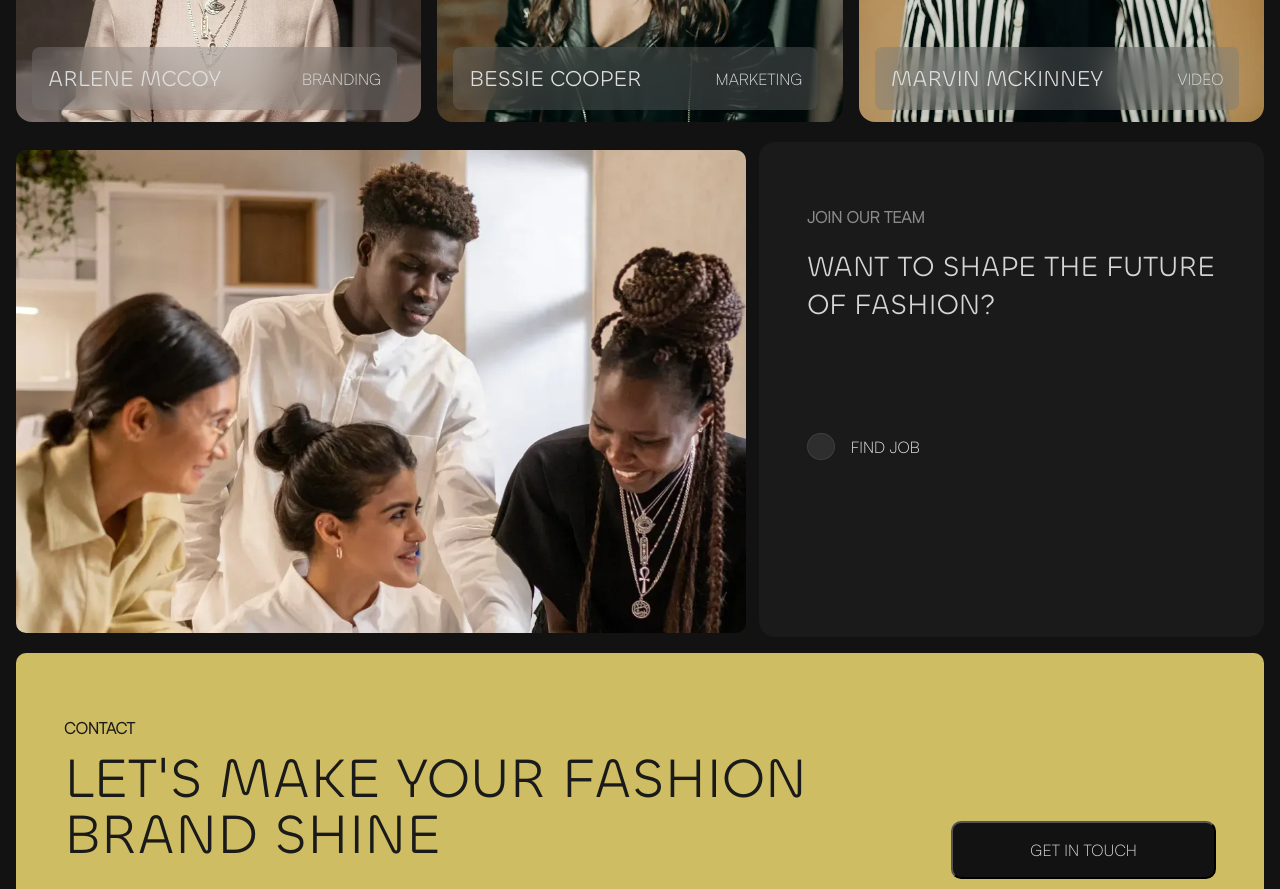
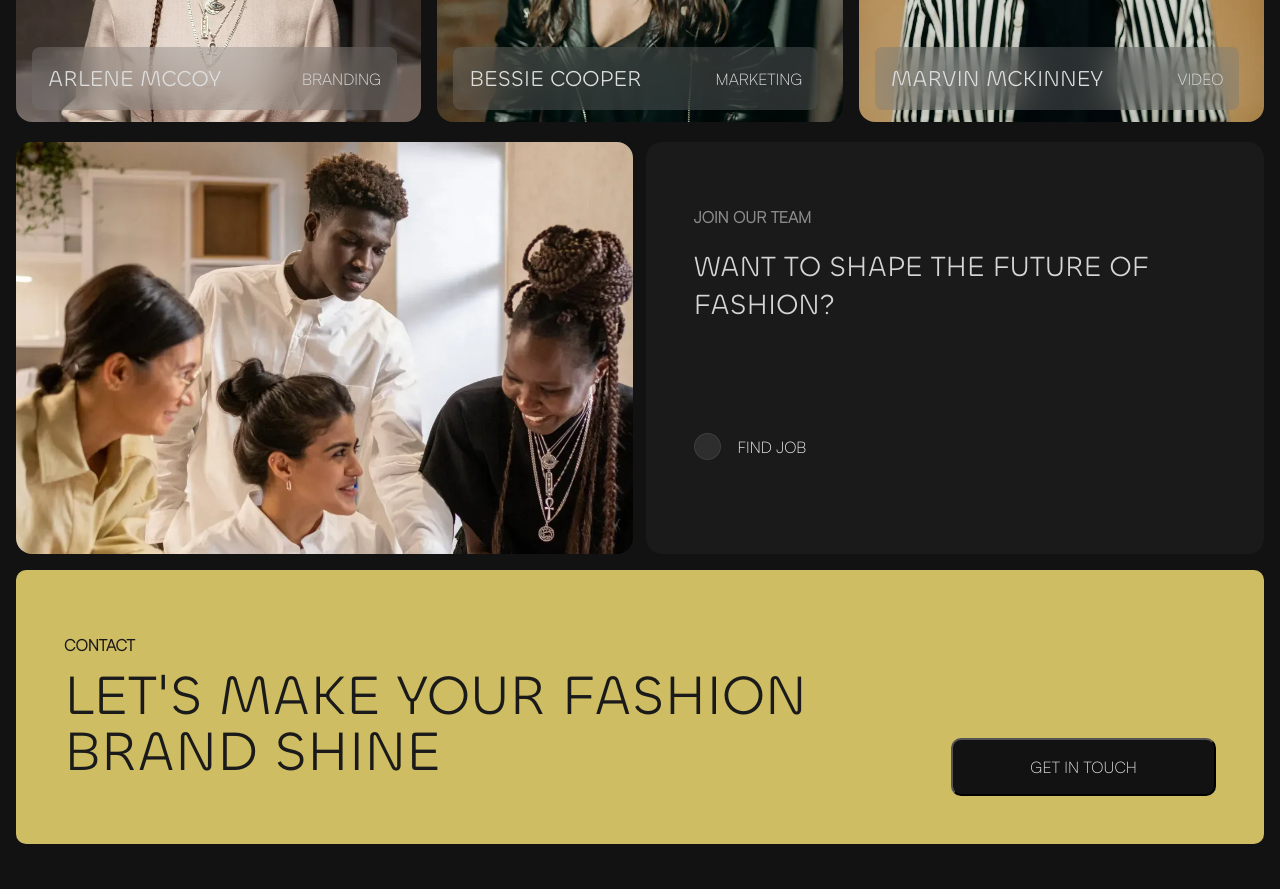
Before and after one commit to rawataayush/fashion-studio-clone, a plain HTML site: page index.html in a window 1280 px wide. Shown: the part 2680-3569 px from the top of the page. Drawn offline with nearby package versions, Linux system fonts and the light colour scheme; some icons are missing.

Commit message:
fix: image height issue in job section

```diff
--- a/index.html
+++ b/index.html
@@ -124,8 +124,8 @@
             </div>
         </section>
 
-        <section class="team-join-section">
-            <div class="team-img">
+        <section class="job-section">
+            <div class="img-section">
                 <img src="images/team-img.webp" alt="">
             </div>
             <div class="text-section">
--- a/style.scss
+++ b/style.scss
@@ -339,10 +339,10 @@ main{
         }
     }
 
-    .team-join-section{
+    .job-section{
         @include flex-column();
 
-        .team-img{
+        .img-section{
             margin-top: 1.5rem;
 
             img{
@@ -353,8 +353,9 @@ main{
         .text-section{
             @include flex-column();
             text-transform: uppercase;
+            padding: 1.5rem;
             background-color: #1a1a1a;
-            border-radius: 1rem;
+            border-radius: 10px;
 
             h2{
                 font-size: 1rem;
@@ -708,7 +709,7 @@ footer{
             }
         }
 
-        .team-join-section{
+        .job-section{
             .text-section{
                 padding: 2rem;
 
@@ -921,7 +922,7 @@ footer{
             }
         }
 
-        .team-join-section{
+        .job-section{
             flex-direction: row;
             width: 100%;
 
@@ -929,7 +930,7 @@ footer{
                 height: auto;
                 width: 50%;
                 margin-top: 1rem;
-                background-color: #fff;
+
 
                 img{
                     height: 100%;
@@ -941,6 +942,7 @@ footer{
                 border-radius: 1rem;
                 margin-top: 1rem;
                 padding: 3rem;
+                width: 50%;
 
                 h1{
                     font-size: 1.8rem;
```
Also changed, not shown: style.css, 1 other file.
